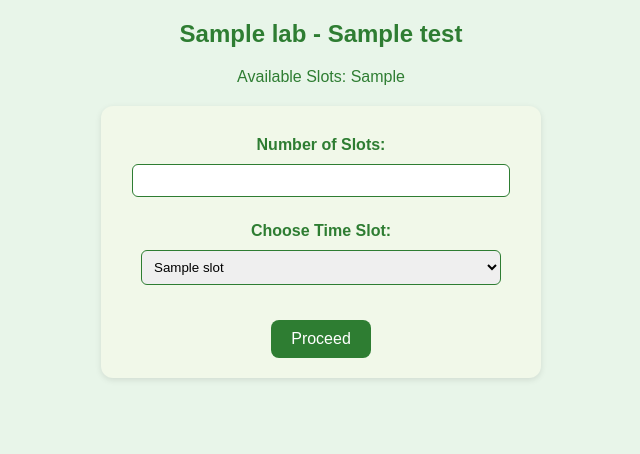
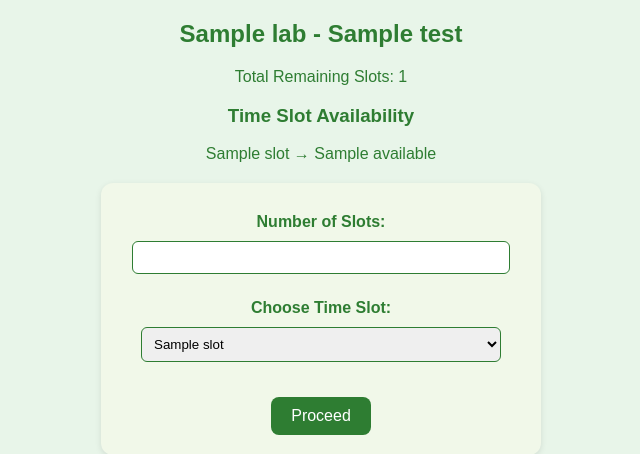
Before and after one commit to abhirup2911/MediSlotBook, a Flask app: template templates/test_booking.html in a window 1280 px wide. Shown: the top 454 px of the page, without its empty margins (319-959 px from the left). Run offline with Flask 3, Linux system fonts and the light colour scheme; the template is opened without the code that fills it: most values are stand-ins (such as "Sample title", 1, 10 or a date in 2020).

Commit message:
Update test_booking.html

```diff
--- a/templates/test_booking.html
+++ b/templates/test_booking.html
@@ -6,16 +6,29 @@
 </head>
 <body>
   <h2>{{ lab }} - {{ test }}</h2>
-  <p>Available Slots: {{ available_slots }}</p>
+
+  {% if error %}<p style="color:red">{{ error }}</p>{% endif %}
+
+  <p>Total Remaining Slots: {{ total_available }}</p>
+
+  <h3>Time Slot Availability</h3>
+  <ul>
+    {% for slot in time_slots %}
+      <li>{{ slot }} → {{ available_slots[slot] }} available</li>
+    {% endfor %}
+  </ul>
+
   <form method="POST">
     <label>Number of Slots:</label>
-    <input type="number" name="slots" min="1" max="{{ available_slots }}" required>
+    <input type="number" name="slots" min="1" max="{{ total_available }}" required>
+
     <label>Choose Time Slot:</label>
     <select name="time_slot" required>
       {% for slot in time_slots %}
         <option value="{{ slot }}">{{ slot }}</option>
       {% endfor %}
     </select>
+
     <button type="submit">Proceed</button>
   </form>
 </body>
```
